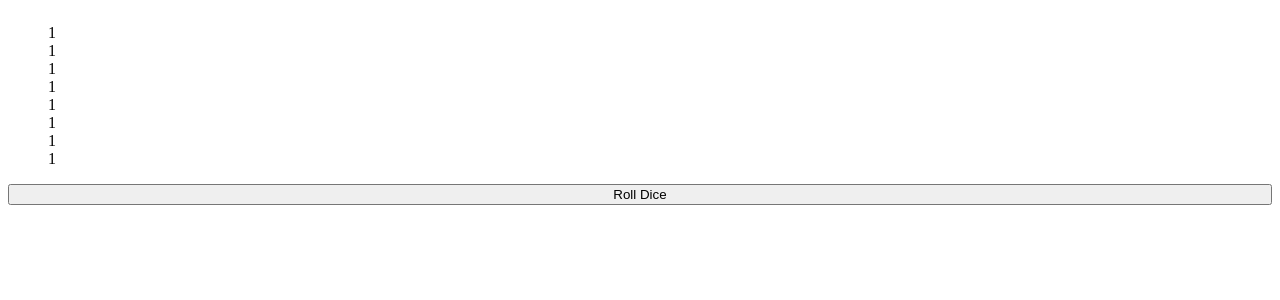
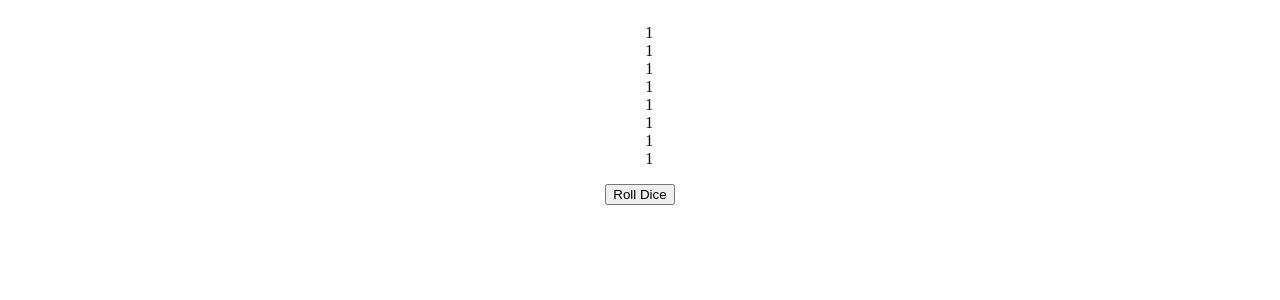
Before and after one commit to LarsGKodehode/tenzies, a React (Vite) app: page / in a window 1280 px wide. Shown: the top 300 px of the page. Built offline with nearby package versions, Linux system fonts and the light colour scheme.

Commit message:
extracted css to module

```diff
--- a/src/App.css
+++ /dev/null
@@ -1,4 +0,0 @@
-.App {
-  display: flex;
-  flex-direction: column;
-}
--- /dev/null
+++ b/src/App.module.css
@@ -0,0 +1,23 @@
+.App {
+  /* placement */
+  display: flex;
+  flex-direction: column;
+  justify-content: center;
+  align-items: center;
+
+  /* colors */
+  background-color: var(--palette-secondary-500);
+}
+
+.container {
+  /* placement */
+  display: flex;
+  flex-direction: column;
+
+  /* shape */
+  padding: 1em;
+  border-radius: 10px;
+
+  /* colors */
+  background-color: var(--palette-primary-500);
+}
--- a/src/App.tsx
+++ b/src/App.tsx
@@ -1,8 +1,10 @@
 // IMPORTS
 import React, { useState } from 'react';
-import './App.css';
 import Button from './assets/components/Button/Button';
 import Dice from './assets/components/Dice/Dice';
+
+// CSS
+import styles from './App.module.css';
 
 
 // INTERFACES
@@ -46,13 +48,16 @@ function App() {
   };
 
   return (
-    <div className="App">
-      <ul>
-        {React.Children.toArray(populateBoard(data.diceState))}
-      </ul>
+    <main className={styles['App']} data-theme='bright'>
+      <div className='container'>
 
-      <Button {...buttonProps}/>
-    </div>
+        <ul>
+          {React.Children.toArray(populateBoard(data.diceState))}
+        </ul>
+
+        <Button {...buttonProps}/>
+      </div>
+    </main>
   );
 };
 
```
